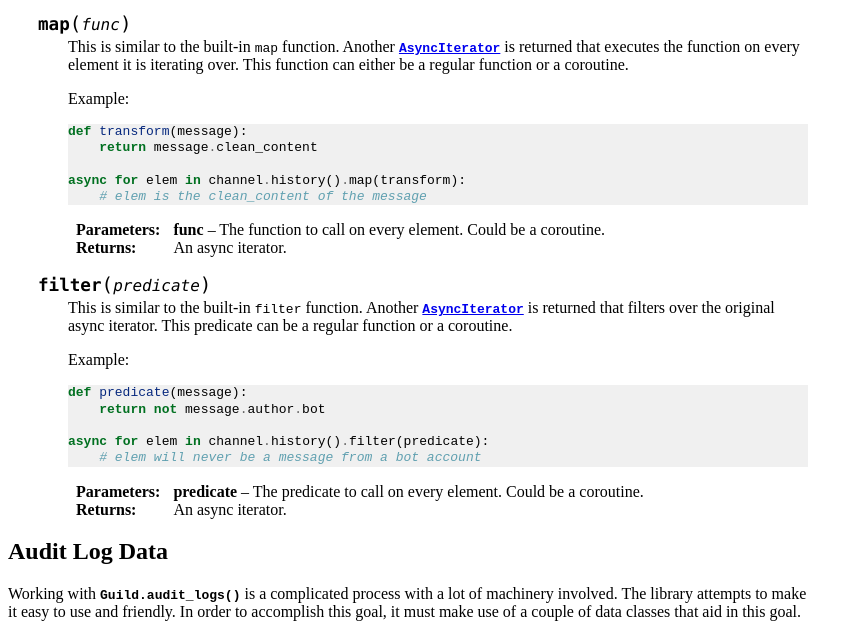
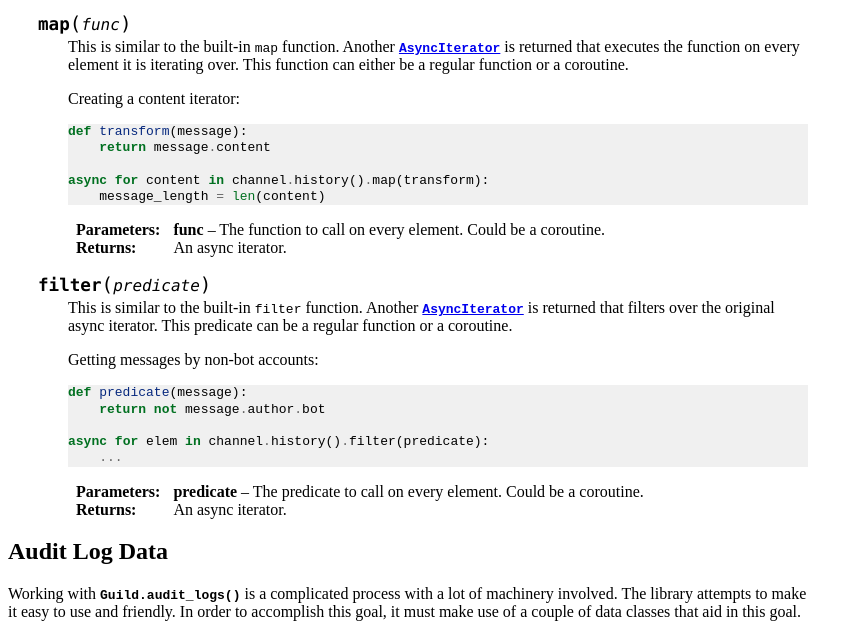
Before and after one commit to Rapptz/discord.py, a Sphinx documentation site: the page built from docs/api.rst, in a window 1280 px wide and 900 px high, scrolled down 21131 px, cut to the strip 170-803 px from the top of the window. Shown: the whole strip, without its empty margins (0-863 px from the left). Built offline with Sphinx 7.4.7, drawn with Linux system fonts in a browser that asks for light colours.

Commit message:
Modify AsyncIterator examples to drop comments

```diff
--- a/docs/api.rst
+++ b/docs/api.rst
@@ -1322,9 +1322,8 @@ Certain utilities make working with async iterators easier, detailed below.
 
         Similar to :func:`utils.get` except run over the async iterator.
 
-        Example: ::
-
-            # msg is the last message by a user named 'Dave' or None
+        Getting the last message by a user named 'Dave' or ``None``: ::
+
             msg = await channel.history().get(author__name='Dave')
 
     .. comethod:: find(predicate)
@@ -1336,12 +1335,11 @@ Certain utilities make working with async iterators easier, detailed below.
         Unlike :func:`utils.find`\, the predicate provided can be a
         coroutine.
 
-        Example: ::
+        Getting the last audit log with a reason or ``None``: ::
 
             def predicate(event):
                 return event.reason is not None
 
-            # event is the last event that had a reason or None
             event = await guild.audit_logs().find(predicate)
 
         :param predicate: The predicate to use. Can be a coroutine.
@@ -1353,11 +1351,10 @@ Certain utilities make working with async iterators easier, detailed below.
 
         Flattens the async iterator into a ``list`` with all the elements.
 
-        Example: ::
+        Getting the most recent message in a channel: ::
 
             message_list = await channel.history().flatten()
 
-            # last_message is the last message seen in that channel
             last_message = message_list[0]
 
         :return: A list of every element in the async iterator.
@@ -1370,13 +1367,13 @@ Certain utilities make working with async iterators easier, detailed below.
         every element it is iterating over. This function can either be a
         regular function or a coroutine.
 
-        Example: ::
+        Creating a content iterator: ::
 
             def transform(message):
-                return message.clean_content
-
-            async for elem in channel.history().map(transform):
-                # elem is the clean_content of the message
+                return message.content
+
+            async for content in channel.history().map(transform):
+                message_length = len(content)
 
         :param func: The function to call on every element. Could be a coroutine.
         :return: An async iterator.
@@ -1387,13 +1384,13 @@ Certain utilities make working with async iterators easier, detailed below.
         :class:`AsyncIterator` is returned that filters over the original
         async iterator. This predicate can be a regular function or a coroutine.
 
-        Example: ::
+        Getting messages by non-bot accounts: ::
 
             def predicate(message):
                 return not message.author.bot
 
             async for elem in channel.history().filter(predicate):
-                # elem will never be a message from a bot account
+                ...
 
         :param predicate: The predicate to call on every element. Could be a coroutine.
         :return: An async iterator.
```
